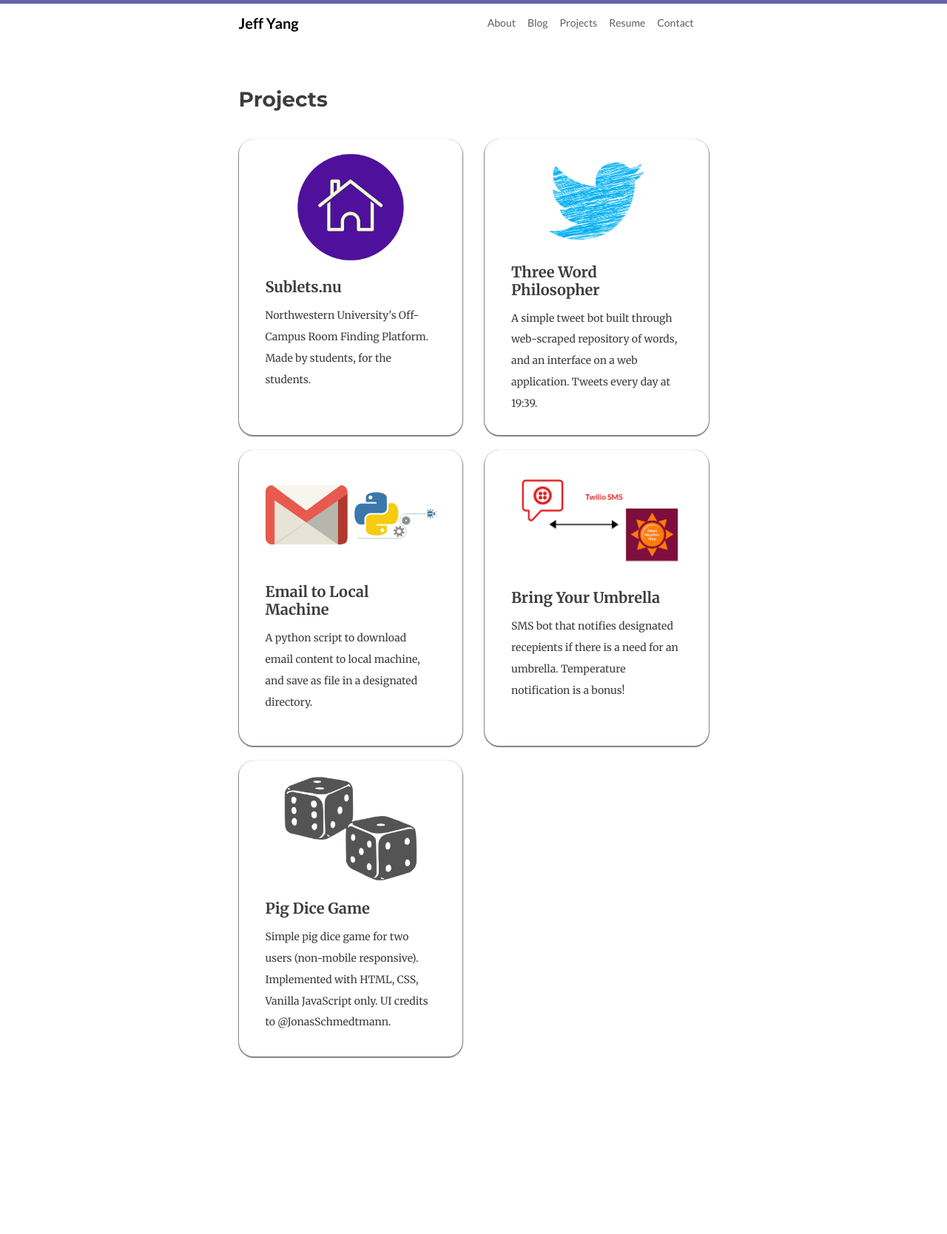
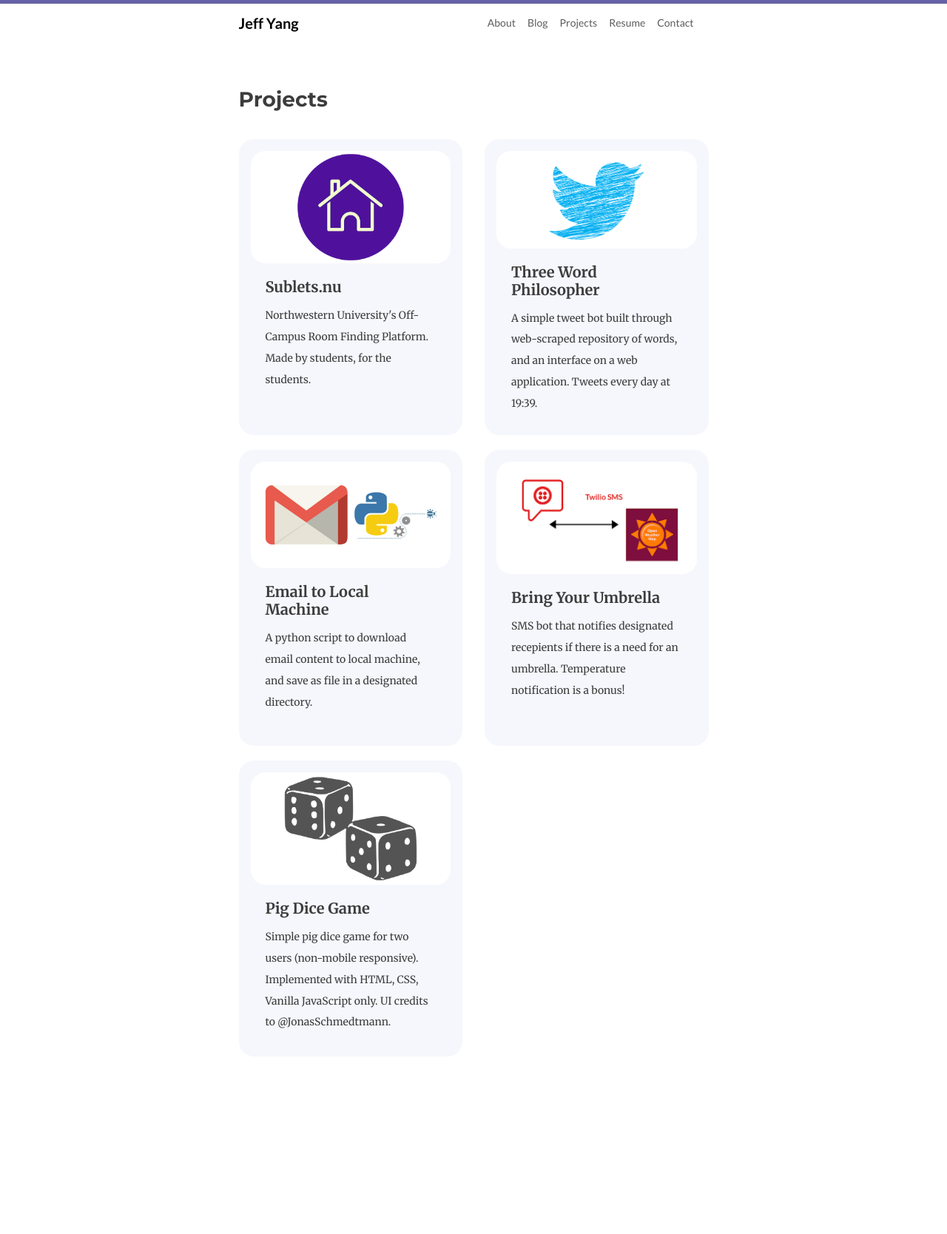
Before and after one commit to jeffjaehoyang/personal_website_old, a Flask app: page /projects in a window 1280 px wide. Shown: the top 1668 px of the page at 74% size. Run offline with Flask 2, Linux system fonts and the light colour scheme; some libraries are stand-ins or nearby versions.

Commit message:
project card change

```diff
--- a/flaskblog/static/styles/main.css
+++ b/flaskblog/static/styles/main.css
@@ -40,7 +40,7 @@ body {
 
 .news span a {
   color: var(--fontColor);
-  background-color: var(--publishColor);
+  background: linear-gradient(180deg,rgba(255,255,255,0) 50%, var(--publishColor) 50%);
 }
 
 .post-title {
@@ -266,7 +266,8 @@ a.footer:hover {
   min-height: 400px;
   max-height: 400px;
   border: transparent;
-  box-shadow: 0px 1px 1px 1px grey;
+  background: #f6f7fd;
+  /* box-shadow: 0px 1px 1px 1px grey; */
   border-radius: 20px;
   padding: 1em;
 }
@@ -282,6 +283,10 @@ a.footer:hover {
 .project-card p {
   color: #3D3D3D;
   font-size: 14px;
+}
+
+.card-img-top {
+  background-color: white;
 }
 
 .contact-page {
--- a/flaskblog/templates/blog_post.html
+++ b/flaskblog/templates/blog_post.html
@@ -2,8 +2,8 @@
 {% block content %}
 	<div class="article-title text-center">
 		<h3 class="post-title">{{ post.title }}</h3>
-		<i class="text-muted" style="font-size: 15px;">written on {{ post.published }}</i>
-		<small class="text-muted" style="font-size: 15px;">•&nbsp;{{ post.minread }} read</small>
+		<span style="font-size: 15px;">{{ post.published }}</span>
+		<span style="font-size: 15px;">•&nbsp;{{ post.minread }} read</span>
 	</div>
 	<div class="post-content">
 		{{ post.html|safe }}
--- a/flaskblog/templates/layouts.html
+++ b/flaskblog/templates/layouts.html
@@ -51,7 +51,7 @@
 				          <a class="nav-item nav-link" href="{{ url_for('projects' )}}">Projects</a>
 				          <a class="nav-item nav-link" href="{{ url_for('resume' )}}">Resume</a>
 									<a class="nav-item nav-link" href="{{ url_for('contact' )}}">Contact</a>
-									<button id="themeButton"><i class="fal fa-eclipse" id="themeIcon"></i></button>
+									<button id="themeButton"><i class="fas fa-eclipse-alt" id="themeIcon"></i></button>
 				        </div>
 				    </div>
 				</nav>
--- a/flaskblog/templates/projects.html
+++ b/flaskblog/templates/projects.html
@@ -3,7 +3,7 @@
 	<h3 class="page-title"><strong>Projects</strong></h3><br>
 	<div class="row project-display">
 	  <div class="col-lg-6">
-		<div class="card bg-white project-card">
+		<div class="card project-card">
 		  <img src="../static/upload/housing_nu_project.png" class="card-img-top">
 			<div class="card-body">
 			  <h5 class="card-title">
@@ -19,7 +19,7 @@
 		</div>
 	  </div>
 	  <div class="col-lg-6">
-	    <div class="card bg-white project-card">
+	    <div class="card project-card">
 	      <img src="../static/upload/twitter.png" class="card-img-top">
 	      <div class="card-body">
 	        <h5 class="card-title">
@@ -27,13 +27,14 @@
 	        		<strong>Three Word Philosopher</strong>
 	        	</a>
 	        </h5>
-	        <p class="card-text">A simple tweet bot built through web-scraped repository of words, and an interface on a web application. Tweets every day at 19:39.
+	        <p class="card-text">
+						A simple tweet bot built through web-scraped repository of words, and an interface on a web application. Tweets every day at 19:39.
 	        </p>
 	      </div>
 	    </div>
 	  </div>
 	  <div class="col-lg-6">
-	    <div class="card bg-white project-card">
+	    <div class="card project-card">
 	      <img src="../static/upload/pythongmail.png" class="card-img-top">
 	      <div class="card-body">
 	        <h5 class="card-title">
@@ -48,7 +49,7 @@
 	    </div>
 	  </div>
 	  <div class="col-lg-6">
-	    <div class="card bg-white project-card">
+	    <div class="card project-card">
 	      <img src="../static/upload/twilio-owm.png" class="card-img-top">
 	      <div class="card-body">
 	        <h5 class="card-title">
@@ -63,7 +64,7 @@
 	    </div>
 	  </div>
 	  <div class="col-lg-6">
-	    <div class="card bg-white project-card">
+	    <div class="card project-card">
 	      <img src="../static/upload/pig_dice.png" class="card-img-top">
 	      <div class="card-body">
 	        <h5 class="card-title">
```
